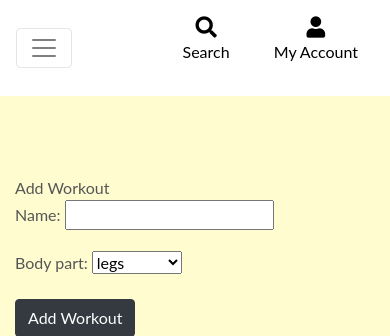
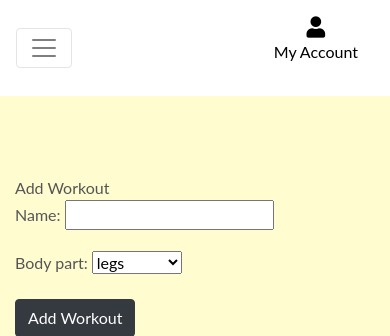
Before and after one commit to tadhgnolan/workout-generator, a Django app: page /generator/add_workout/ in a window 390 px wide. Shown: the top 336 px of the page. Run offline with Django 3.2, Linux system fonts and the light colour scheme; the visitor is signed in with stand-in values (Sample User, id 1); some libraries are stand-ins or nearby versions.

Commit message:
Remove search input from mobile navbar

```diff
--- a/templates/includes/mobile-top-header.html
+++ b/templates/includes/mobile-top-header.html
@@ -1,13 +1,4 @@
 <ul>
-    <li class="list-inline-item">
-        <a class="text-black nav-link d-block d-lg-none" href="#" id="mobile-search" data-toggle="dropdown"
-            aria-haspopup="true" aria-expanded="false">
-            <div class="text-center">
-                <div><i class="fas fa-search fa-lg"></i></div>
-                <p class="my-0">Search</p>
-            </div>
-        </a>
-    </li>
     <li class="list-inline-item dropdown">
         <a class="text-black nav-link d-block d-lg-none" href="#" id="user-options-mobile" data-toggle="dropdown"
             aria-haspopup="true" aria-expanded="false">
```
